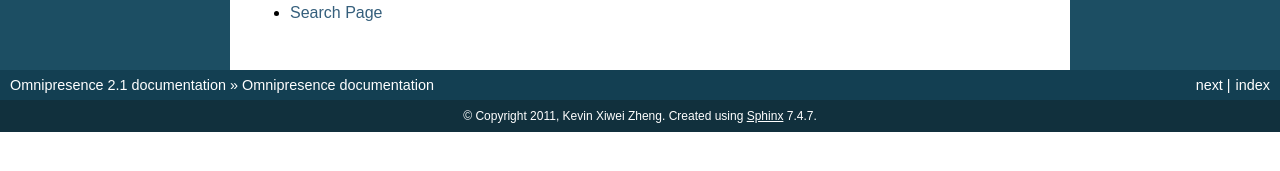
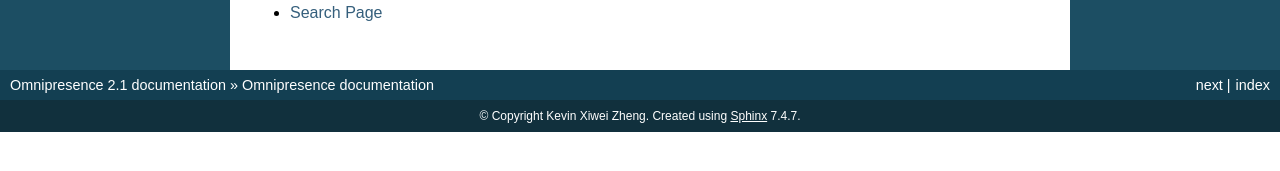
Before and after one commit to kxz/omnipresence, a Sphinx documentation site: the page built from docs/index.rst, in a window 1280 px wide. Shown: the part 526-697 px from the top of the page. Built offline with Sphinx 7.4.7, drawn with Linux system fonts in a browser that asks for light colours.

Commit message:
Remove copyright years, as they're annoying to update

```diff
--- a/docs/conf.py
+++ b/docs/conf.py
@@ -46,7 +46,7 @@ master_doc = 'index'
 
 # General information about the project.
 project = u'Omnipresence'
-copyright = u'2011, Kevin Xiwei Zheng'
+copyright = u'Kevin Xiwei Zheng'
 
 # The version info for the project you're documenting, acts as replacement for
 # |version| and |release|, also used in various other places throughout the
```
Also changed, not shown: 1 other file.
